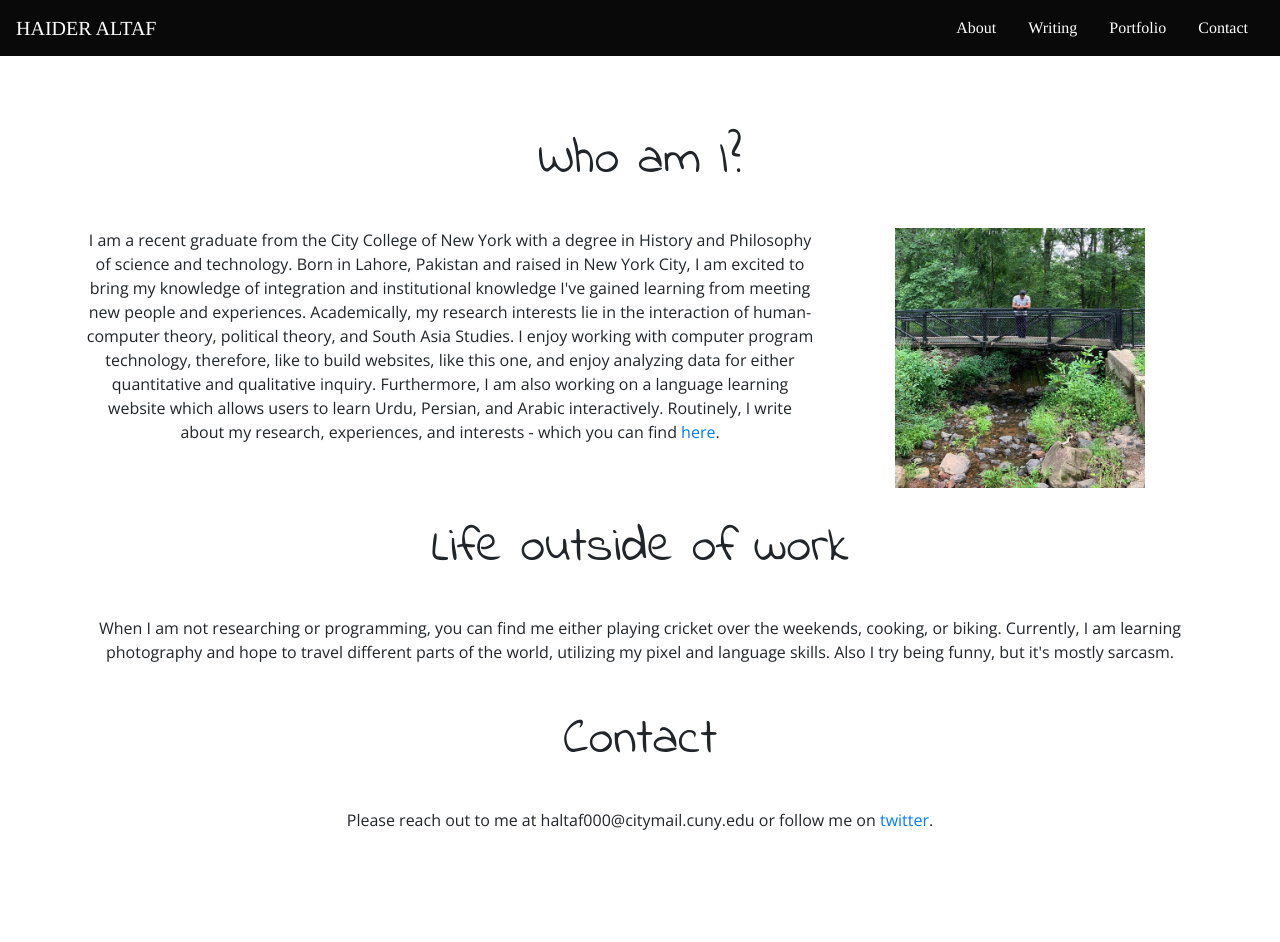
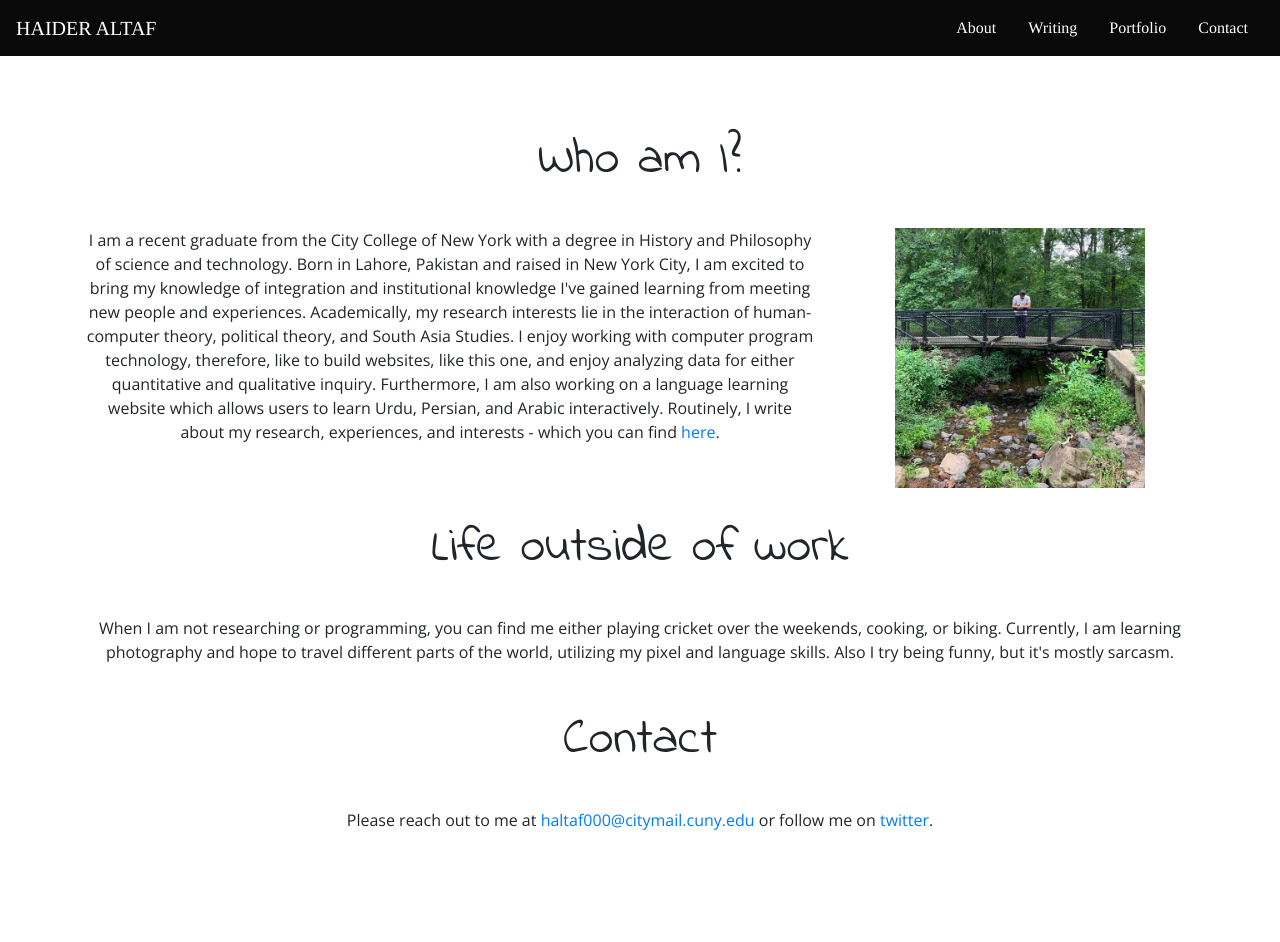
Before and after one commit to haltaf000/haltaf000.github.io, a plain HTML site: page aboutme.html in a window 1280 px wide. Shown: the top 942 px of the page. Drawn offline with nearby package versions, Linux system fonts and the light colour scheme; a web font is replaced by a local one.

Commit message:
Update aboutme.html

```diff
--- a/aboutme.html
+++ b/aboutme.html
@@ -86,7 +86,7 @@
       </div>
       <div class="col-lg-12 col-sm-12 col-md-12 text-center">
         <p>
-          Please reach out to me at haltaf000@citymail.cuny.edu or follow me on <a href="https://twitter.com/HaiderAltaf21">twitter</a>.
+          Please reach out to me at <a href="haltaf000@citymail.cuny.edu">haltaf000@citymail.cuny.edu</a> or follow me on <a href="https://twitter.com/HaiderAltaf21">twitter</a>.
          </p>
     </div>
     </div>
```
